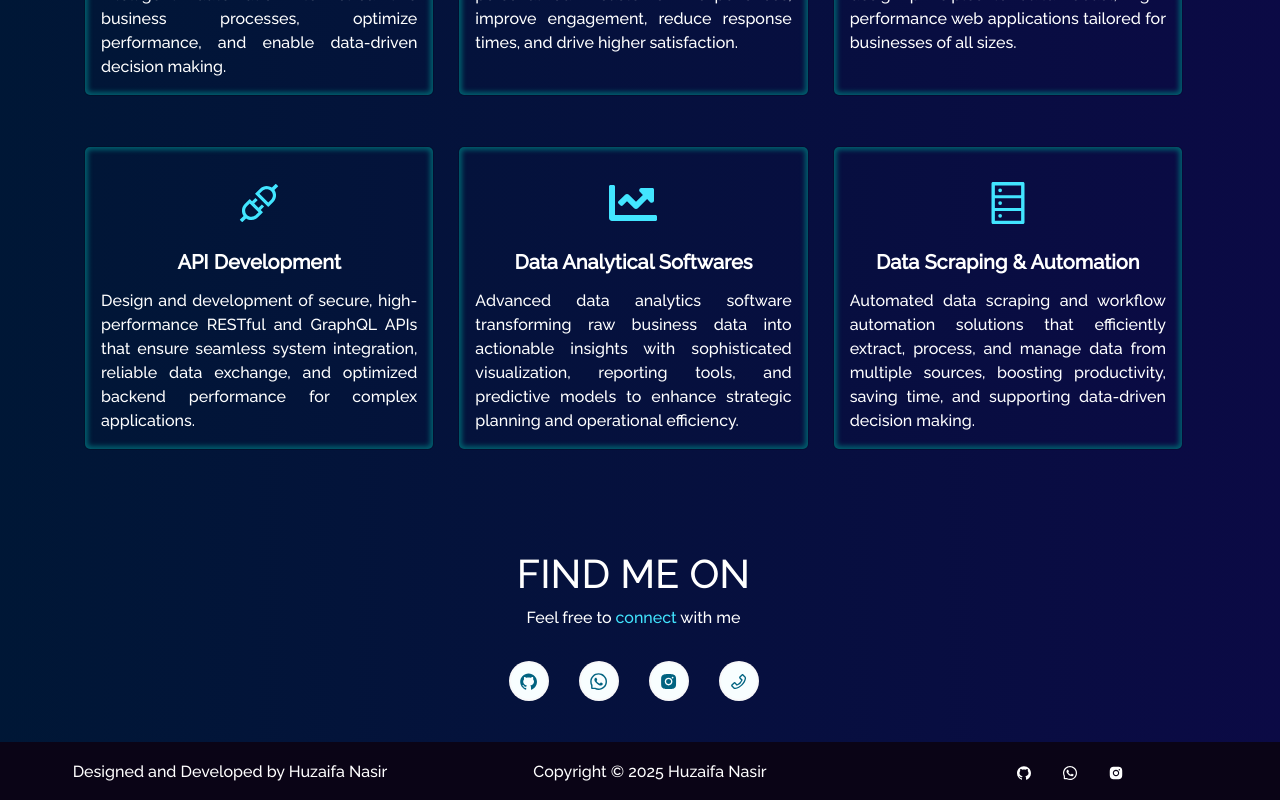
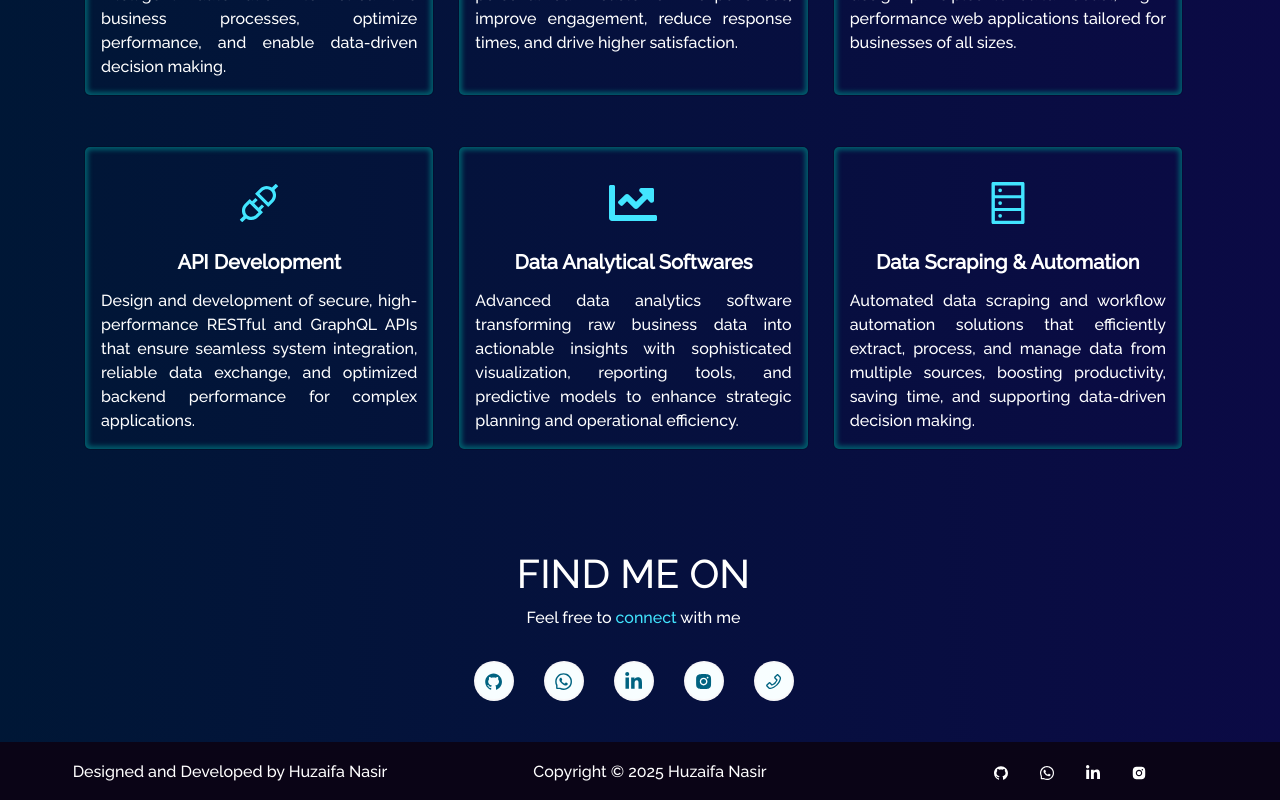
Before and after one commit to huzaifanasir08/Personal-Portfolio, a React (Create React App) app: page / in a window 1280 px wide. Shown: the part 1805-2605 px from the top of the page. Built offline with nearby package versions, Linux system fonts and the light colour scheme.

Commit message:
Uncomment LinkedIn links
Restores LinkedIn links

```diff
--- a/src/components/Contact/Contact.js
+++ b/src/components/Contact/Contact.js
@@ -207,7 +207,7 @@ const Contact = () => {
                                 </a>
                             </div>
                         </div>
-                        {/* <div id="linkedin">
+                        <div id="linkedin">
                             <div className="info-item">
                                 <img src={linkedin} alt="LinkedIn" />
                                 <a
@@ -218,7 +218,7 @@ const Contact = () => {
                                     Huzaifa Nasir
                                 </a>
                             </div>
-                        </div> */}
+                        </div>
                         <div id="gitHub">
                             <div className="info-item">
                                 <img src={github} alt="GitHub" />
--- a/src/components/Footer.js
+++ b/src/components/Footer.js
@@ -40,7 +40,7 @@ function Footer() {
                 <AiOutlineWhatsApp />
               </a>
             </li>
-            {/* <li className="social-icons">
+            <li className="social-icons">
               <a
                 href="https://www.linkedin.com/in/muhammad-huzaifanasir"
                 style={{ color: "white" }}
@@ -49,7 +49,7 @@ function Footer() {
               >
                 <FaLinkedinIn />
               </a>
-            </li> */}
+            </li>
             <li className="social-icons">
               <a
                 href="https://www.instagram.com/muhammad_huzaifanasir"
--- a/src/components/Home/Services.js
+++ b/src/components/Home/Services.js
@@ -126,7 +126,7 @@ function Services() {
                   <AiOutlineWhatsApp />
                 </a>
               </li>
-              {/* <li className="social-icons">
+              <li className="social-icons">
                 <a
                   href="https://www.linkedin.com/in/muhammad-huzaifanasir"
                   target="_blank"
@@ -135,7 +135,7 @@ function Services() {
                 >
                   <FaLinkedinIn />
                 </a>
-              </li> */}
+              </li>
               <li className="social-icons">
                 <a
                   href="https://www.instagram.com/muhammad_huzaifanasir"
```
